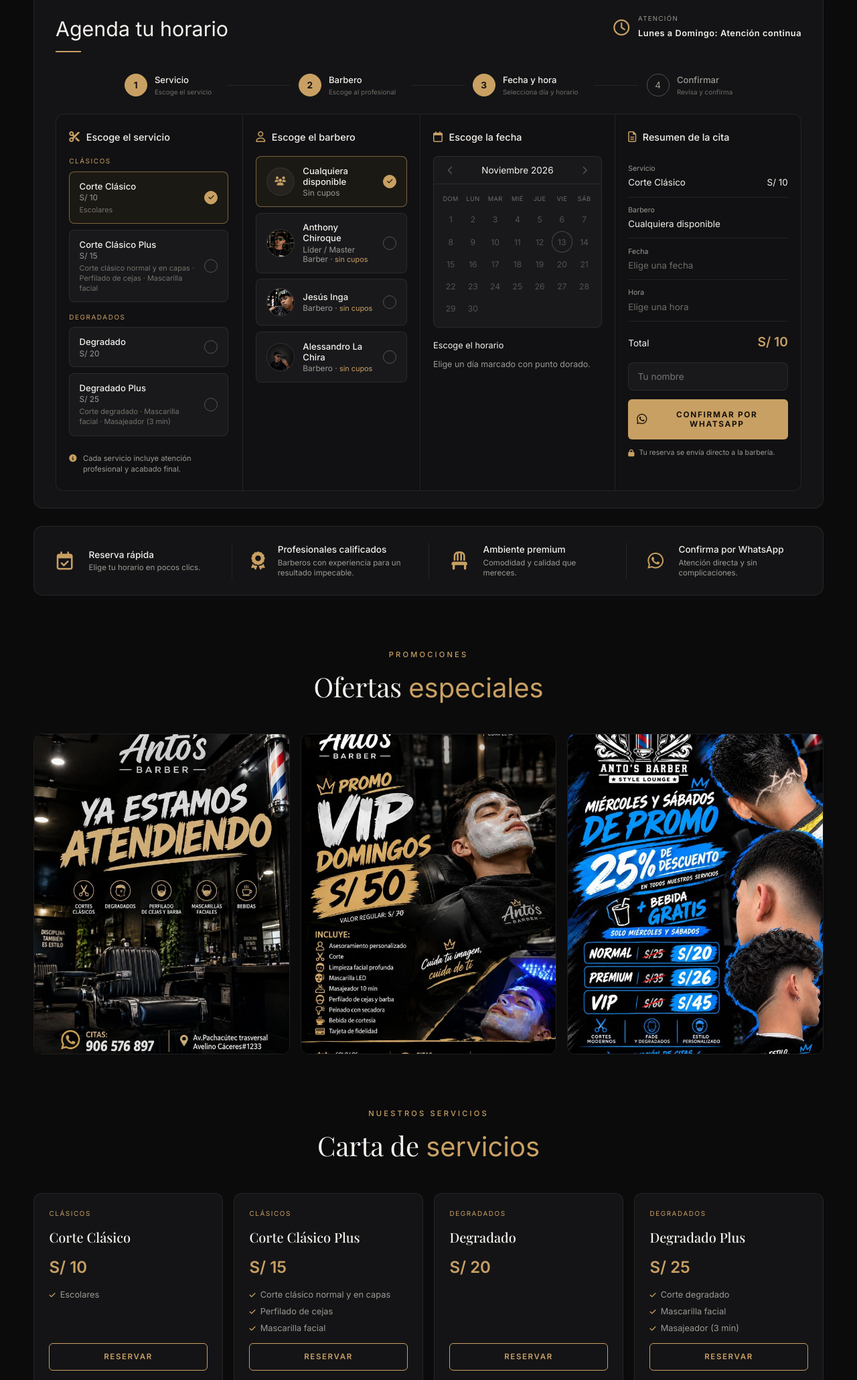
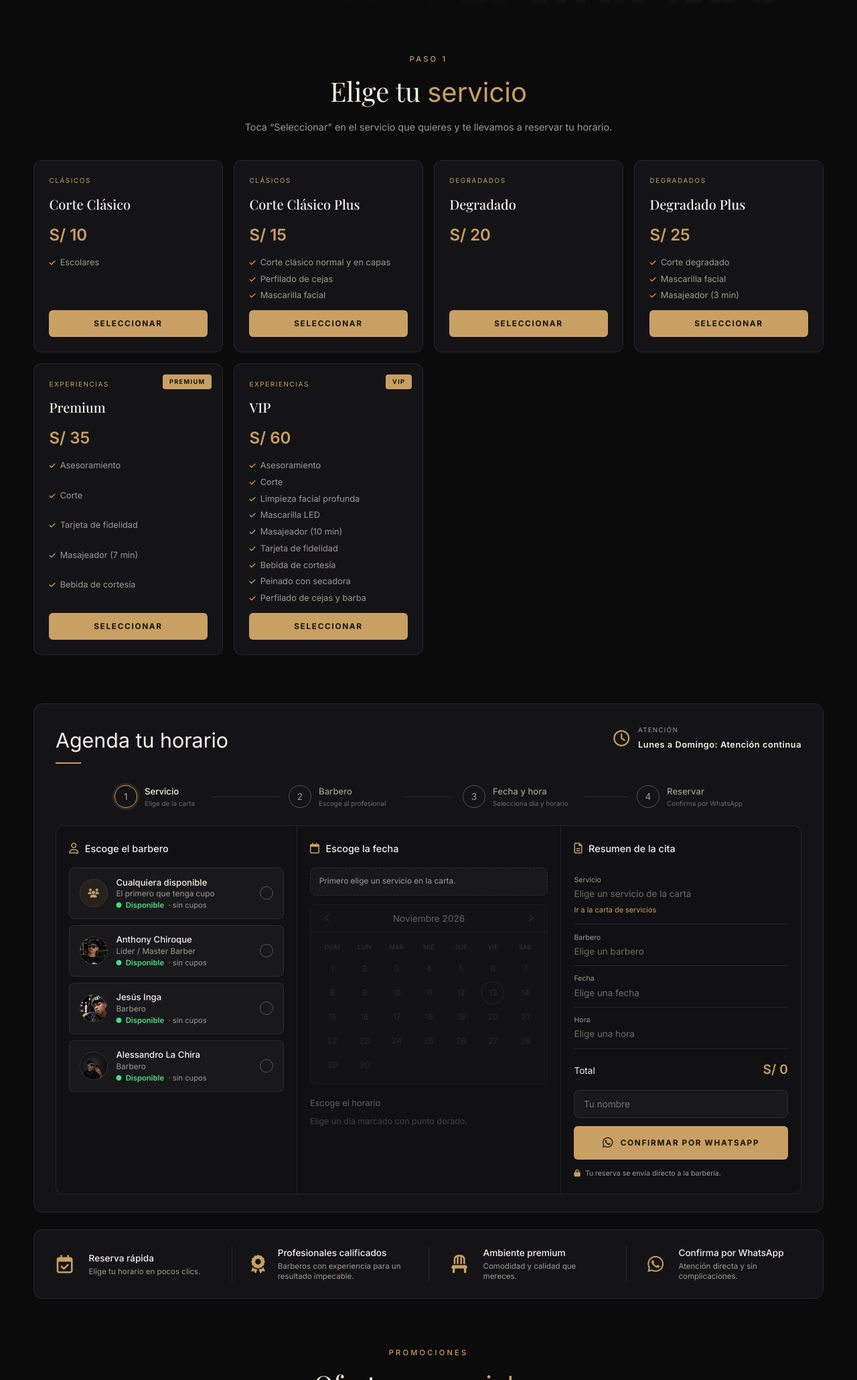
Before and after one commit to Webjoel90911/Tony-Barber-, a plain HTML site: page index.html in a window 1280 px wide. Shown: the part 740-2800 px from the top of the page at 67% size. Drawn offline with nearby package versions, Linux system fonts and the light colour scheme.

Commit message:
Add files via upload

```diff
--- a/index.html
+++ b/index.html
@@ -100,8 +100,22 @@ header{position:sticky;top:0;z-index:50;background:rgba(11,11,12,.88);backdrop-f
 .hero .addr i{color:var(--gold)}
 
 /* ---------- Panel de agenda ---------- */
-.wrap{padding:0 var(--pad)}
-.agenda{margin:-1.2rem auto 0;position:relative;z-index:3;background:var(--panel);border:1px solid var(--line);border-radius:14px;padding:2rem 2rem 1.6rem}
+.wrap{padding:4.5rem var(--pad) 0}
+.lead{color:var(--muted);font-size:.9rem;margin-top:.7rem}
+.card-s.sel{border-color:var(--gold);background:#1b1913;box-shadow:0 0 0 1px var(--gold-line)}
+.card-s .btn-gold{width:100%;padding:.8rem}
+.card-s.sel .btn-gold::before{content:"\2713";margin-right:.3rem}
+.chg{display:none;font-size:.68rem;color:var(--gold);margin-top:.3rem}
+.chg.on{display:inline-block}
+.sum-row{position:relative}
+.lock{display:none;font-size:.74rem;color:var(--muted);background:var(--card);border:1px dashed var(--line);border-radius:8px;padding:.7rem .8rem;margin-bottom:.8rem}
+.lock.on{display:block}
+.calbox.dim{opacity:.35;pointer-events:none}
+.st{display:flex;align-items:center;gap:.4rem;font-size:.7rem;font-weight:600;margin-top:.2rem}
+.st i{font-size:.5rem}
+.st.ok{color:var(--ok)}.st.bad{color:var(--bad)}
+.st em{font-style:normal;font-weight:400;color:var(--muted)}
+.agenda{margin:0 auto;position:relative;z-index:3;scroll-margin-top:84px;background:var(--panel);border:1px solid var(--line);border-radius:14px;padding:2rem 2rem 1.6rem}
 .agenda-head{display:flex;justify-content:space-between;align-items:flex-start;gap:1rem;flex-wrap:wrap}
 .agenda-head h2{font-family:'Inter',sans-serif;font-weight:400;font-size:1.9rem;position:relative;padding-bottom:.7rem}
 .agenda-head h2::after{content:"";position:absolute;left:0;bottom:0;width:38px;height:2px;background:var(--gold)}
@@ -116,11 +130,12 @@ header{position:sticky;top:0;z-index:50;background:rgba(11,11,12,.88);backdrop-f
 .step .n{flex:none;width:34px;height:34px;border-radius:50%;border:1px solid rgba(255,255,255,.25);display:grid;place-items:center;font-size:.85rem;color:var(--muted);transition:.25s}
 .step b{display:block;font-size:.82rem;font-weight:500;color:var(--muted)}
 .step small{display:block;font-size:.62rem;color:#6f6c67;white-space:nowrap}
-.step.done .n,.step.active .n{background:var(--gold);border-color:var(--gold);color:#16120b;font-weight:700}
+.step.done .n{background:var(--gold);border-color:var(--gold);color:#16120b;font-weight:700}
+.step.active .n{border-color:var(--gold);color:var(--gold);box-shadow:0 0 0 3px var(--gold-soft)}
 .step.done b,.step.active b{color:var(--text)}
 .step.last{flex:none}.step.last::after{display:none}
 
-.cols{display:grid;grid-template-columns:1.05fr 1fr 1.1fr 1.05fr;background:var(--bg2);border:1px solid var(--line);border-radius:12px}
+.cols{display:grid;grid-template-columns:1fr 1.1fr 1fr;background:var(--bg2);border:1px solid var(--line);border-radius:12px}
 .col{padding:1.4rem 1.2rem;min-width:0}
 .col+.col{border-left:1px solid var(--line)}
 .col-title{display:flex;align-items:center;gap:.6rem;font-size:.9rem;font-weight:500;margin-bottom:1.1rem}
@@ -143,7 +158,8 @@ header{position:sticky;top:0;z-index:50;background:rgba(11,11,12,.88);backdrop-f
 .barber{display:flex;align-items:center;gap:.8rem}
 .avatar{flex:none;width:42px;height:42px;border-radius:50%;background:#26231e;border:1px solid var(--line);overflow:hidden;display:grid;place-items:center;color:var(--gold)}
 .avatar img{width:100%;height:100%;object-fit:cover;display:block}
-.opt.off{opacity:.45;cursor:not-allowed}
+.opt.off{cursor:not-allowed}
+.opt.off .avatar,.opt.off .t,.opt.off .p{opacity:.5}
 .opt .cnt{font-size:.68rem;color:var(--gold)}
 
 .cal-head{display:flex;align-items:center;justify-content:space-between;background:var(--card);border:1px solid var(--line);border-radius:8px 8px 0 0;padding:.6rem .8rem;font-size:.85rem}
@@ -187,7 +203,7 @@ header{position:sticky;top:0;z-index:50;background:rgba(11,11,12,.88);backdrop-f
 .perk small{display:block;font-size:.72rem;color:var(--muted);line-height:1.35;margin-top:.15rem}
 
 /* ---------- Secciones ---------- */
-section.block{padding:5rem var(--pad) 0}
+section.block{padding:4.5rem var(--pad) 0}
 .head{text-align:center;margin-bottom:2.4rem}
 .head h2{font-family:'Playfair Display',serif;font-weight:400;font-size:clamp(1.8rem,4vw,2.5rem);margin-top:.6rem}
 .head h2 em{font-style:normal;color:var(--gold)}
@@ -225,40 +241,44 @@ footer{margin-top:5rem;background:#08080a;border-top:1px solid var(--line)}
 /* ---------- Responsive ---------- */
 @media(max-width:1060px){
   .cols{grid-template-columns:1fr 1fr}
-  .col:nth-child(3){border-left:0}
-  .col:nth-child(n+3){border-top:1px solid var(--line)}
+  .col-sum{grid-column:1/-1;border-left:0!important;border-top:1px solid var(--line)}
+  .col-sum .sum-wrap{max-width:460px;margin:0 auto}
   .perks{grid-template-columns:1fr 1fr;row-gap:1.4rem}
   .perk:nth-child(3){border-left:0}
   .foot{grid-template-columns:1fr 1fr 1fr}
 }
 @media(max-width:820px){
   .nav-links{display:none}
-  .hero-img{inset:0 0 0 0;opacity:.55}
+  .hero-img{inset:0}
+  .hero-img img{opacity:.5}
   .hero::after{background:linear-gradient(90deg,rgba(11,11,12,.92) 0,rgba(11,11,12,.55) 100%),linear-gradient(0deg,var(--bg) 0,transparent 20%)}
+  .stepper .step small{display:none}
 }
 @media(max-width:640px){
   .hero{padding:3rem 1.25rem 3.5rem;min-height:380px}
+  .wrap{padding-top:3.5rem}
+  section.block{padding-top:3.5rem}
   .agenda{padding:1.3rem 1rem}
   .agenda-head h2{font-size:1.5rem}
   .cols{grid-template-columns:1fr}
   .col+.col{border-left:0;border-top:1px solid var(--line)}
-  .stepper{gap:.3rem}
-  .step div{display:none}
-  .step{max-width:none}
-  .step.active div{display:block;position:absolute;opacity:0}
+  .stepper{align-items:flex-start;gap:.2rem}
+  .step{flex-direction:column;text-align:center;gap:.45rem;max-width:none;flex:1}
+  .step:not(:last-child)::after{display:none}
+  .step b{font-size:.68rem}
   .perks{grid-template-columns:1fr}
   .perk{padding:0 1.2rem}.perk+.perk{border-left:0}
   .foot{grid-template-columns:1fr 1fr}
   .foot>div:first-child{grid-column:1/-1}
   .btn-outline-gold.top span{display:none}
-  .svc-scroll{max-height:none}
+  .carta{grid-template-columns:1fr}
 }
     </style>
 </head>
 <body>
 <header>
   <div class="nav">
-    <a href="#inicio" class="logo"><img src="logo.png" alt="Anto's Barber Style Lounge" class="logo-img"></a>
+    <a href="#inicio" class="logo"><img class="logo-img" alt=""></a>
     <ul class="nav-links">
       <li><a href="#inicio" class="active">Inicio</a></li>
       <li><a href="#servicios">Servicios</a></li>
@@ -266,7 +286,7 @@ footer{margin-top:5rem;background:#08080a;border-top:1px solid var(--line)}
       <li><a href="#galeria">Galería</a></li>
       <li><a href="#contacto">Contacto</a></li>
     </ul>
-    <a href="#agenda" class="btn-outline-gold top"><span>Agendar</span> <i class="fa-regular fa-calendar-check"></i></a>
+    <a href="#servicios" class="btn-outline-gold top go"><span>Agendar</span> <i class="fa-regular fa-calendar-check"></i></a>
   </div>
 </header>
 
@@ -276,12 +296,17 @@ footer{margin-top:5rem;background:#08080a;border-top:1px solid var(--line)}
     <div class="eyebrow">Estilo + Confianza + Actitud</div>
     <h1 id="heroTitle">No es solo un corte, <span>es tu experiencia.</span></h1>
     <p id="heroText">Tu estilo, nuestra pasión. Cortes modernos, degradados profesionales y atención superior en Piura.</p>
-    <a href="#agenda" class="btn-gold">Agendar ahora <i class="fa-regular fa-calendar-check"></i></a>
+    <a href="#servicios" class="btn-gold go">Agendar ahora <i class="fa-regular fa-calendar-check"></i></a>
     <div class="addr"><i class="fa-solid fa-location-dot"></i><span id="heroAddr"></span></div>
   </div>
 </section>
 
-<div class="wrap">
+<section class="block" id="servicios">
+  <div class="head"><div class="eyebrow">Paso 1</div><h2>Elige tu <em>servicio</em></h2><p class="lead">Toca “Seleccionar” en el servicio que quieres y te llevamos a reservar tu horario.</p></div>
+  <div class="carta" id="carta"></div>
+</section>
+
+<div class="wrap" id="reserva">
   <section class="agenda" id="agenda">
     <div class="agenda-head">
       <h2>Agenda tu horario</h2>
@@ -289,32 +314,29 @@ footer{margin-top:5rem;background:#08080a;border-top:1px solid var(--line)}
     </div>
 
     <div class="stepper" id="stepper">
-      <div class="step"><span class="n">1</span><div><b>Servicio</b><small>Escoge el servicio</small></div></div>
+      <div class="step"><span class="n">1</span><div><b>Servicio</b><small>Elige de la carta</small></div></div>
       <div class="step"><span class="n">2</span><div><b>Barbero</b><small>Escoge al profesional</small></div></div>
       <div class="step"><span class="n">3</span><div><b>Fecha y hora</b><small>Selecciona día y horario</small></div></div>
-      <div class="step last"><span class="n">4</span><div><b>Confirmar</b><small>Revisa y confirma</small></div></div>
+      <div class="step last"><span class="n">4</span><div><b>Reservar</b><small>Confirma por WhatsApp</small></div></div>
     </div>
 
     <div class="cols">
-      <div class="col">
-        <div class="col-title"><i class="fa-solid fa-scissors"></i> Escoge el servicio</div>
-        <div class="svc-scroll" id="svcList"></div>
-        <div class="note"><i class="fa-solid fa-circle-info"></i><span>Cada servicio incluye atención profesional y acabado final.</span></div>
-      </div>
       <div class="col">
         <div class="col-title"><i class="fa-regular fa-user"></i> Escoge el barbero</div>
         <div id="barberList"></div>
       </div>
       <div class="col">
         <div class="col-title"><i class="fa-regular fa-calendar"></i> Escoge la fecha</div>
-        <div class="cal-head"><button type="button" id="calPrev" aria-label="Mes anterior"><i class="fa-solid fa-chevron-left"></i></button><span id="calTitle"></span><button type="button" id="calNext" aria-label="Mes siguiente"><i class="fa-solid fa-chevron-right"></i></button></div>
+        <div id="calLock" class="lock"></div>
+        <div class="calbox" id="calBox"><div class="cal-head"><button type="button" id="calPrev" aria-label="Mes anterior"><i class="fa-solid fa-chevron-left"></i></button><span id="calTitle"></span><button type="button" id="calNext" aria-label="Mes siguiente"><i class="fa-solid fa-chevron-right"></i></button></div>
         <div class="cal"><div class="cal-grid" id="calGrid"></div></div>
         <div class="sub">Escoge el horario</div>
-        <div class="times" id="timeList"><p class="empty">Elige un día marcado con punto dorado.</p></div>
+        <div class="times" id="timeList"><p class="empty">Elige un día marcado con punto dorado.</p></div></div>
       </div>
       <div class="col col-sum">
         <div class="col-title"><i class="fa-regular fa-file-lines"></i> Resumen de la cita</div>
-        <div class="sum-row"><small>Servicio</small><span id="sSvc"></span></div>
+        <div class="sum-wrap">
+        <div class="sum-row"><small>Servicio</small><span id="sSvc"></span><a href="#servicios" class="chg" id="chgSvc">Cambiar servicio</a></div>
         <div class="sum-row"><small>Barbero</small><span id="sBar"></span></div>
         <div class="sum-row"><small>Fecha</small><span id="sDate"></span></div>
         <div class="sum-row"><small>Hora</small><span id="sTime"></span></div>
@@ -322,6 +344,7 @@ footer{margin-top:5rem;background:#08080a;border-top:1px solid var(--line)}
         <input class="name-in" id="clientName" placeholder="Tu nombre" autocomplete="name">
         <button type="button" class="btn-gold" id="confirmBtn"><i class="fa-brands fa-whatsapp" style="font-size:1.1rem"></i> Confirmar por WhatsApp</button>
         <div class="secure"><i class="fa-solid fa-lock"></i> Tu reserva se envía directo a la barbería.</div>
+        </div>
       </div>
     </div>
   </section>
@@ -339,10 +362,6 @@ footer{margin-top:5rem;background:#08080a;border-top:1px solid var(--line)}
   <div class="ban-grid" id="banners"></div>
 </section>
 
-<section class="block" id="servicios">
-  <div class="head"><div class="eyebrow">Nuestros servicios</div><h2>Carta de <em>servicios</em></h2></div>
-  <div class="carta" id="carta"></div>
-</section>
 
 <section class="block" id="galeria">
   <div class="head"><div class="eyebrow">Galería</div><h2>Nuestros <em>trabajos</em></h2></div>
@@ -354,6 +373,7 @@ footer{margin-top:5rem;background:#08080a;border-top:1px solid var(--line)}
   <div class="foot-bottom"><span>&copy; 2026 Anto's Barber Style Lounge — Piura. Todos los derechos reservados.</span><span>Hecho con <i class="fa-solid fa-heart"></i> en Piura</span></div>
 </footer>
 
+<script>(function(){var l=document.querySelector('link[rel="apple-touch-icon"]');if(l)document.querySelectorAll('.logo-img').forEach(function(i){i.src=l.href})})();</script>
 <script>document.write('<script src="site.js?'+Date.now()+'"><\/script>')</script>
 <script>
   (function () {
--- a/site.js
+++ b/site.js
@@ -43,7 +43,7 @@
   const services = (D.categories || []).flatMap(k => k.items.map(i => ({ ...i, cat: k.name })));
   const av = b => b.available !== false;
   const barbers = D.barbers || [];
-  const st = { svc: services[0] || null, who: '', date: '', time: '', timeBarber: '', y: now.getFullYear(), m: now.getMonth() };
+  const st = { svc: null, who: null, date: '', time: '', timeBarber: '', y: now.getFullYear(), m: now.getMonth() };
 
   /* ---------- Disponibilidad ---------- */
   const libres = x => (x.times || []).filter(h => x.date !== today || h.padStart(5, '0') > hhmm());
@@ -53,6 +53,7 @@
   const cuenta = n => slotsOf(n).reduce((t, x) => t + libres(x).length, 0);
   // fecha -> { hora: barbero }
   const byDate = who => {
+    who = who || '';
     const out = {};
     slotsOf(who).forEach(x => libres(x).forEach(h => {
       const o = out[x.date] = out[x.date] || {};
@@ -62,34 +63,29 @@
     return out;
   };
 
-  /* ---------- Servicios ---------- */
-  const svcList = $('#svcList');
-  const drawSvc = () => {
-    let last = '';
-    svcList.innerHTML = services.map((s, i) => {
-      const head = s.cat !== last ? `<div class="svc-cat">${e(s.cat)}</div>` : '';
-      last = s.cat;
-      const sel = st.svc === s;
-      return `${head}<button type="button" class="opt${sel ? ' sel' : ''}" data-i="${i}"><span><span class="t">${e(s.name)}</span><span class="p">S/ ${e(s.price)}</span>${s.features && s.features.length ? `<span class="f">${e(s.features.join(' · '))}</span>` : ''}</span><span class="radio"><i class="fa-solid fa-check"></i></span></button>`;
-    }).join('');
+  /* ---------- Servicios (carta) ---------- */
+  const goAgenda = () => { const a = $('#agenda'); if (a) a.scrollIntoView({ behavior: 'smooth', block: 'start' }); };
+  const carta = $('#carta');
+  const drawCarta = () => {
+    carta.innerHTML = services.map((s, i) => `<div class="card-s${st.svc === s ? ' sel' : ''}">${s.badge ? `<span class="tag">${e(s.badge)}</span>` : ''}<span class="cat">${e(s.cat)}</span><h3>${e(s.name)}</h3><div class="pr">S/ ${e(s.price)}</div>${s.features && s.features.length ? `<ul>${s.features.map(f => `<li><i class="fa-solid fa-check"></i>${e(f)}</li>`).join('')}</ul>` : '<ul></ul>'}<button type="button" class="btn-gold" data-i="${i}">${st.svc === s ? 'Seleccionado' : 'Seleccionar'}</button></div>`).join('');
   };
-  svcList.addEventListener('click', ev => {
-    const b = ev.target.closest('.opt'); if (!b) return;
-    st.svc = services[+b.dataset.i]; drawSvc(); summary();
+  carta.addEventListener('click', ev => {
+    const b = ev.target.closest('button[data-i]'); if (!b) return;
+    st.svc = services[+b.dataset.i];
+    drawCarta(); drawCal(); summary();
+    setTimeout(goAgenda, 120);
   });
+  document.querySelectorAll('a.go').forEach(a => a.addEventListener('click', ev => {
+    if (st.svc) { ev.preventDefault(); goAgenda(); }
+  }));
 
   /* ---------- Barberos ---------- */
   const barList = $('#barberList');
   const drawBar = () => {
-    const card = (name, sub, photo, ok, sel, who) => `<button type="button" class="opt${sel ? ' sel' : ''}${ok ? '' : ' off'}" data-w="${e(who)}" ${ok ? '' : 'disabled'}><span class="barber"><span class="avatar">${photo ? `<img src="${e(photo)}" alt="" onerror="this.remove()">` : '<i class="fa-solid fa-user"></i>'}</span><span><span class="t">${e(name)}</span><span class="p">${sub}</span></span></span><span class="radio"><i class="fa-solid fa-check"></i></span></button>`;
-    const any = cuenta('');
+    const card = (name, role, photo, ok, sel, who, n, icon) => `<button type="button" class="opt${sel ? ' sel' : ''}${ok ? '' : ' off'}" data-w="${e(who)}" ${ok ? '' : 'disabled'}><span class="barber"><span class="avatar">${photo ? `<img src="${e(photo)}" alt="" onerror="this.remove()">` : `<i class="fa-solid ${icon || 'fa-user'}"></i>`}</span><span><span class="t">${e(name)}</span><span class="p">${e(role)}</span><span class="st ${ok ? 'ok' : 'bad'}"><i class="fa-solid fa-circle"></i>${ok ? 'Disponible' : 'No disponible'}${ok ? ` <em>· ${n ? `${n} ${n === 1 ? 'cupo' : 'cupos'}` : 'sin cupos'}</em>` : ''}</span></span></span><span class="radio"><i class="fa-solid fa-check"></i></span></button>`;
     barList.innerHTML =
-      card('Cualquiera disponible', any ? `<span class="cnt">${any} ${any === 1 ? 'cupo' : 'cupos'}</span>` : 'Sin cupos', '', true, st.who === '', '').replace('<i class="fa-solid fa-user"></i>', '<i class="fa-solid fa-users"></i>') +
-      barbers.map(b => {
-        const n = cuenta(b.name);
-        const sub = av(b) ? `${e(b.role || 'Barbero')} · <span class="cnt">${n ? `${n} ${n === 1 ? 'cupo' : 'cupos'}` : 'sin cupos'}</span>` : 'No disponible';
-        return card(b.name, sub, b.photo, av(b), st.who === b.name, b.name);
-      }).join('');
+      card('Cualquiera disponible', 'El primero que tenga cupo', '', true, st.who === '', '', cuenta(''), 'fa-users') +
+      barbers.map(b => card(b.name, b.role || 'Barbero', b.photo, av(b), st.who === b.name, b.name, cuenta(b.name))).join('');
   };
   barList.addEventListener('click', ev => {
     const b = ev.target.closest('.opt'); if (!b || b.disabled) return;
@@ -101,7 +97,12 @@
   /* ---------- Calendario ---------- */
   const calGrid = $('#calGrid');
   const drawCal = () => {
-    const av2 = byDate(st.who);
+    const ready = !!st.svc && st.who !== null;
+    $('#calBox').classList.toggle('dim', !ready);
+    const lk = $('#calLock');
+    lk.classList.toggle('on', !ready);
+    lk.textContent = !st.svc ? 'Primero elige un servicio en la carta.' : 'Elige un barbero para ver sus fechas.';
+    const av2 = ready ? byDate(st.who) : {};
     $('#calTitle').textContent = `${MESES[st.m]} ${st.y}`;
     const first = new Date(st.y, st.m, 1), days = new Date(st.y, st.m + 1, 0).getDate();
     const ym = `${st.y}-${pad(st.m + 1)}`;
@@ -128,7 +129,7 @@
   /* ---------- Horas ---------- */
   const timeList = $('#timeList');
   const drawTimes = () => {
-    const hs = st.date ? byDate(st.who)[st.date] : null;
+    const hs = st.date && st.who !== null ? byDate(st.who)[st.date] : null;
     if (!hs) { timeList.innerHTML = '<p class="empty">Elige un día marcado con punto dorado.</p>'; return; }
     timeList.innerHTML = Object.keys(hs).sort().map(h => `<button type="button" class="time${h === st.time ? ' sel' : ''}" data-h="${h}" data-b="${e(hs[h])}">${h}</button>`).join('');
   };
@@ -141,21 +142,25 @@
   const steps = [...document.querySelectorAll('#stepper .step')];
   const name = $('#clientName');
   const barberName = () => st.who || st.timeBarber || 'Cualquiera disponible';
+  const barberLabel = () => st.who === null ? '' : (st.who || (st.time ? barberName() : 'Cualquiera disponible'));
   function summary() {
     const set = (id, v, empty) => { const el = $(id); el.textContent = v || empty; el.className = v ? '' : 'empty-v'; };
-    $('#sSvc').innerHTML = st.svc ? `<span>${e(st.svc.name)}</span><span>S/ ${e(st.svc.price)}</span>` : '—';
-    set('#sBar', st.time ? barberName() : (st.who || 'Cualquiera disponible'), '—');
+    $('#sSvc').innerHTML = st.svc ? `<span>${e(st.svc.name)}</span><span>S/ ${e(st.svc.price)}</span>` : '<span class="empty-v">Elige un servicio de la carta</span>';
+    $('#chgSvc').classList.add('on');
+    $('#chgSvc').textContent = st.svc ? 'Cambiar servicio' : 'Ir a la carta de servicios';
+    set('#sBar', barberLabel(), 'Elige un barbero');
     set('#sDate', st.date ? fmt(st.date) : '', 'Elige una fecha');
     set('#sTime', st.time, 'Elige una hora');
     $('#sTotal').textContent = st.svc ? `S/ ${st.svc.price}` : 'S/ 0';
-    const done = [!!st.svc, true, !!(st.date && st.time), !!(st.date && st.time && name.value.trim())];
+    const done = [!!st.svc, !!st.svc && st.who !== null, !!st.svc && st.who !== null && !!(st.date && st.time), !!st.svc && st.who !== null && !!(st.date && st.time) && !!name.value.trim()];
     const act = done.indexOf(false);
-    steps.forEach((s, i) => { s.classList.toggle('done', done[i] && i !== act); s.classList.toggle('active', i === act); });
+    steps.forEach((s, i) => { s.classList.toggle('done', done[i]); s.classList.toggle('active', i === act); });
   }
   name.addEventListener('input', summary);
 
   $('#confirmBtn').onclick = () => {
-    if (!st.svc) { alert('Elige un servicio.'); return; }
+    if (!st.svc) { alert('Primero elige un servicio de la carta.'); const c = $('#servicios'); if (c) c.scrollIntoView({ behavior: 'smooth' }); return; }
+    if (st.who === null) { alert('Elige un barbero.'); return; }
     if (!st.date || !st.time) { alert('Elige el día y la hora de tu cita.'); return; }
     const n = name.value.trim();
     if (!n) { alert('Por favor escribe tu nombre.'); name.focus(); return; }
@@ -163,17 +168,10 @@
     window.open('https://wa.me/' + PHONE + '?text=' + encodeURIComponent(msg), '_blank');
   };
 
-  /* ---------- Carta de servicios ---------- */
-  $('#carta').innerHTML = services.map((s, i) => `<div class="card-s">${s.badge ? `<span class="tag">${e(s.badge)}</span>` : ''}<span class="cat">${e(s.cat)}</span><h3>${e(s.name)}</h3><div class="pr">S/ ${e(s.price)}</div>${s.features && s.features.length ? `<ul>${s.features.map(f => `<li><i class="fa-solid fa-check"></i>${e(f)}</li>`).join('')}</ul>` : '<ul></ul>'}<a href="#agenda" class="btn-outline-gold" data-i="${i}">Reservar</a></div>`).join('');
-  $('#carta').addEventListener('click', ev => {
-    const a = ev.target.closest('a[data-i]'); if (!a) return;
-    st.svc = services[+a.dataset.i]; drawSvc(); summary();
-  });
-
   /* ---------- Footer ---------- */
   const li = (cls, t) => `<i class="${cls}"></i>${e(t)}`;
   $('#foot').innerHTML = `
-    <div><a href="#inicio" class="logo"><img src="logo.png" alt="Anto's Barber Style Lounge" class="logo-img"></a>
+    <div><a href="#inicio" class="logo"><img class="logo-img" alt=""></a>
       <p>${e(H.text || '')}</p>
       <div class="social">
         ${c.tiktok ? `<a href="${e(c.tiktok)}" target="_blank" rel="noopener" title="TikTok"><i class="fa-brands fa-tiktok"></i></a>` : ''}
@@ -186,8 +184,11 @@
     <div><h4>Contacto</h4><ul><li>${li('fa-solid fa-phone', c.phoneText || '')}</li><li>${li('fa-solid fa-location-dot', c.address || '')}</li></ul></div>
     <div><h4>Horario de atención</h4><p>${e(c.hours1 || '')}</p><p>${e(c.hours2 || '')}</p></div>`;
 
+  const ic = document.querySelector('link[rel="apple-touch-icon"]');
+  if (ic) document.querySelectorAll('.logo-img').forEach(i => { i.src = ic.href; });
+
   /* ---------- Inicio ---------- */
   const first = Object.keys(byDate('')).sort()[0];
   if (first) { const d = parse(first); st.y = d.getFullYear(); st.m = d.getMonth(); }
-  drawSvc(); drawBar(); drawCal(); drawTimes(); summary();
+  drawCarta(); drawBar(); drawCal(); drawTimes(); summary();
 })();
```
